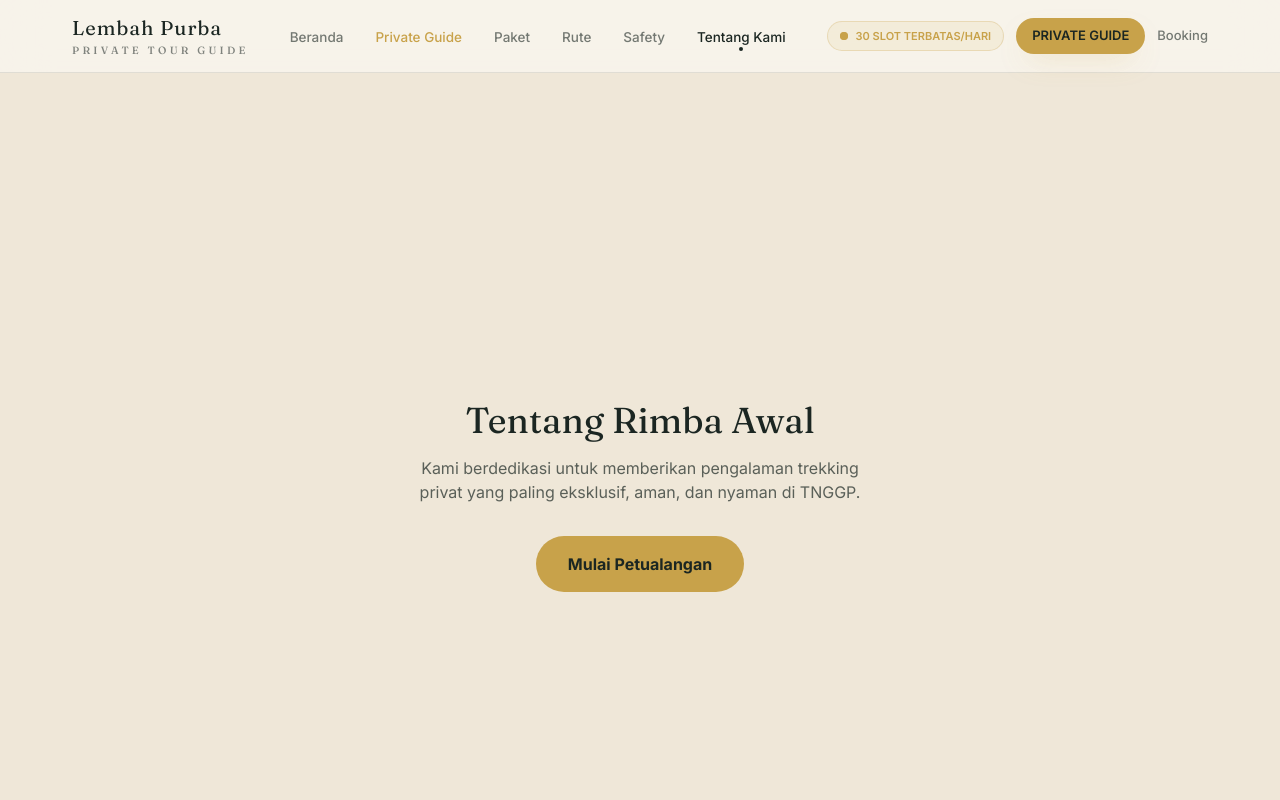
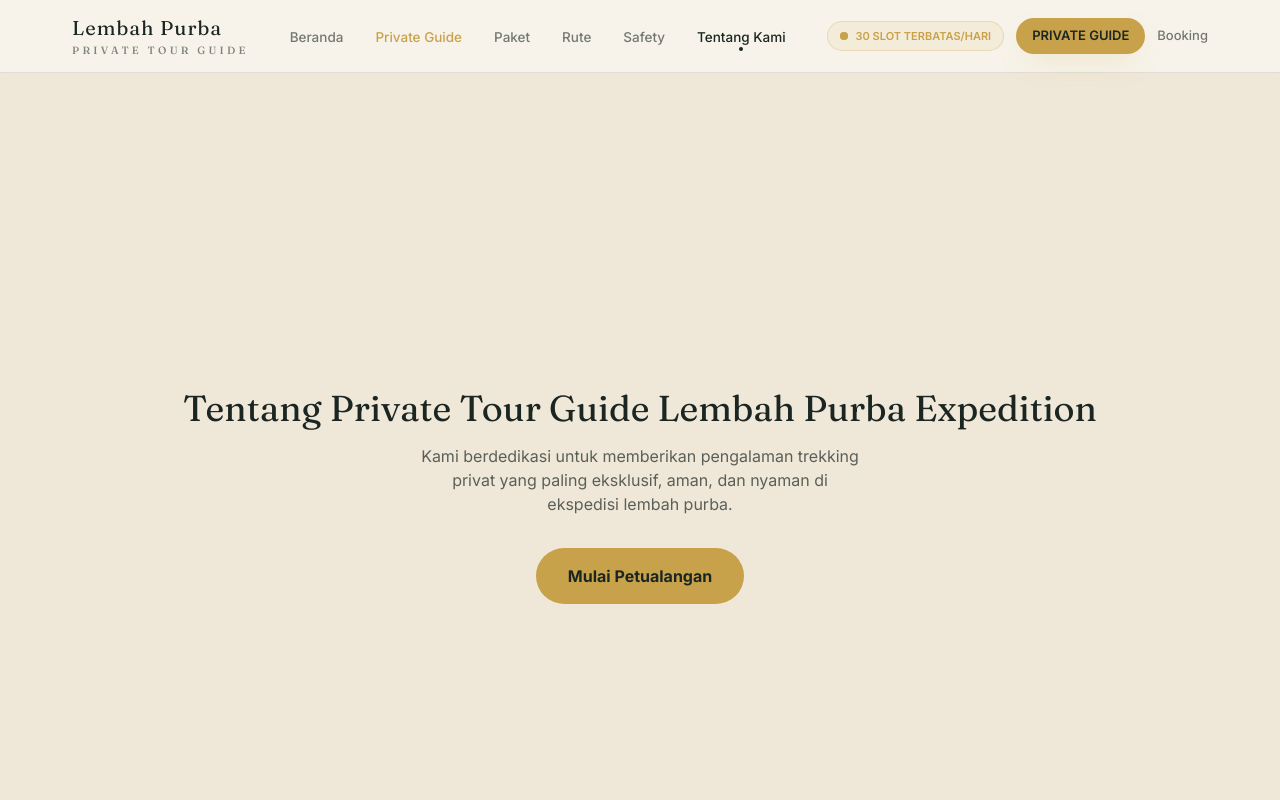
Before and after one commit to ilhamsaputra97/private-tour-guide-lembah-purba, a Next.js app: page /tentang in a window 1280 px wide. Shown: the top 800 px of the page. Built offline with nearby package versions, Linux system fonts and the light colour scheme; no server answers.

Commit message:
feat(ui): perbarui hero, tentang, dan halaman private guide

```diff
--- a/app/private-guide/page.tsx
+++ b/app/private-guide/page.tsx
@@ -29,7 +29,7 @@ export default function PrivateGuidePage() {
             GUIDE KHUSUS <span className="text-gold">ROMBONGAN KAMU</span>
           </h1>
           <p className="text-body mx-auto mt-4 max-w-2xl text-charcoal/70">
-            Nikmati kebebasan menjelajah hutan TNGGP tanpa harus terikat dengan jadwal dan kecepatan rombongan lain. Harga mulai dari Rp350K/orang + guide fee.
+            Nikmati kebebasan menjelajah hutan TNGGP tanpa harus terikat dengan jadwal dan kecepatan rombongan lain. Harga mulai dari Rp350K/orang + guide fee (flat Rp200K/grup).
           </p>
         </div>
 
--- a/app/tentang/page.tsx
+++ b/app/tentang/page.tsx
@@ -10,9 +10,9 @@ export default function TentangPage() {
   return (
     <main className="flex min-h-screen items-center justify-center bg-sandalt pt-32 pb-20">
       <div className="text-center px-5">
-        <h1 className="font-display text-4xl text-charcoal mb-4">Tentang Rimba Awal</h1>
+        <h1 className="font-display text-4xl text-charcoal mb-4">Tentang Private Tour Guide Lembah Purba Expedition</h1>
         <p className="text-charcoal/70 mb-8 max-w-md mx-auto">
-          Kami berdedikasi untuk memberikan pengalaman trekking privat yang paling eksklusif, aman, dan nyaman di TNGGP.
+          Kami berdedikasi untuk memberikan pengalaman trekking privat yang paling eksklusif, aman, dan nyaman di ekspedisi lembah purba.
         </p>
         <Link
           href="/"
--- a/components/home/HeroSection.tsx
+++ b/components/home/HeroSection.tsx
@@ -5,6 +5,7 @@ import { cn } from "cn"
 import { motion, type Variants } from "framer-motion"
 import { Compass, CalendarClock } from "lucide-react"
 import { ButtonRA } from "@/components/shared/ButtonRA"
+import { GuestCheckModal } from "@/components/shared/GuestCheckModal"
 
 // ── Framer Motion variants — 06-COMPONENTS.md § Animasi ──
 // Hero H1: stagger per baris (bukan per kata)
@@ -94,12 +95,13 @@ export function HeroSection() {
 
         {/* Dual CTA */}
         <motion.div
-          className="mt-8 flex flex-wrap items-center gap-3"
+          className="mt-8 flex flex-col items-start gap-5"
           variants={fadeUpVariants}
           initial="hidden"
           animate="visible"
           transition={{ delay: 0.85 }}
         >
+          <div className="flex flex-wrap items-center gap-3">
             <Link href="/booking">
               <ButtonRA variant="primary" size="lg">
                 Booking Guide Pribadi
@@ -114,6 +116,13 @@ export function HeroSection() {
                 Lihat Open Trip
               </ButtonRA>
             </Link>
+          </div>
+
+          <GuestCheckModal>
+            <span className="text-sm text-sand/80 hover:text-sand transition-colors cursor-pointer inline-block">
+              Sudah pesan? <span className="font-semibold underline underline-offset-4 text-gold">Cek status historis mu di sini</span>
+            </span>
+          </GuestCheckModal>
         </motion.div>
 
         {/* Footer hero — location + schedule */}
```
Lines whose indentation alone changed are shown as unchanged.
